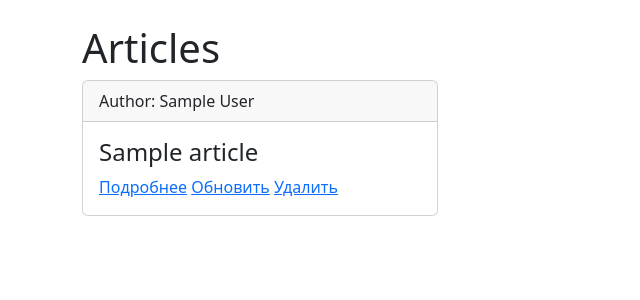
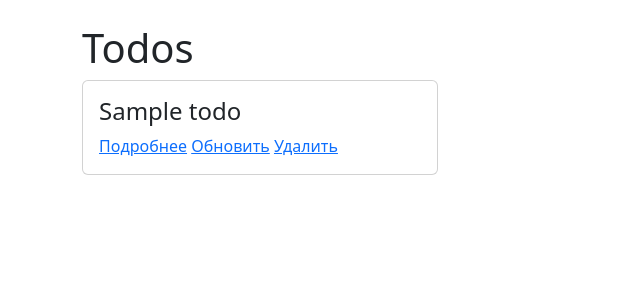
Before and after one commit to jamilyaastarkulova/homework_52_-Jamilya-_-Astarkulova-, a Django app: template webapp/templates/index.html in a window 1280 px wide. Shown: the part 56-356 px from the top of the page, without its empty margins (0-640 px from the left). Run offline with Django 5.2, Linux system fonts and the light colour scheme; tables that the repository leaves empty hold one stand-in row (values such as "Sample post"); the template is opened without the code that fills it: values that come from a table or form of the project are taken from there, most other values are stand-ins (such as "Sample title", 1, 10 or a date in 2020); some libraries are stand-ins or nearby versions.

Commit message:
Сохранил изменения

```diff
--- a/webapp/templates/create_todo.html
+++ b/webapp/templates/create_todo.html
@@ -1,10 +1,10 @@
 {% extends 'base.html' %}
 
-{% block title %}Article create{% endblock %}
+{% block title %}Todo create{% endblock %}
 
 {% block content %}
-    <h1>Create Article</h1>
+    <h1>Create Todo</h1>
 
-    {% include 'partial/article_form.html' with button_value="Создать" %}
+    {% include 'partial/todo_form.html' with button_value="Создать" %}
 
 {% endblock %}
--- a/webapp/templates/index.html
+++ b/webapp/templates/index.html
@@ -1,24 +1,21 @@
 {% extends 'base.html' %}
 
 {% block content %}
-    <h1>Articles</h1>
+    <h1>Todos</h1>
 
     <div class="row row-cols-3">
 
-        {% for article in articles %}
+        {% for todo in todos %}
             <div class="col mb-4">
                 <div class="card">
-                    <div class="card-header">
-                        Author: {{ article.author }}
-                    </div>
                     <div class="card-body">
-                        <h4 class="card-title">{{ article.title }}</h4>
+                        <h4 class="card-title">{{ todo.title }}</h4>
                         <div>
-                            <a href="{% url 'article_view' article.pk %}" class="btn-solid theme-primary">Подробнее</a>
-                            <a role="button" href="{% url 'article_update' article.pk %}"
+                            <a href="{% url 'todo_view' todo.pk %}" class="btn-solid theme-primary">Подробнее</a>
+                            <a role="button" href="{% url 'todo_update' todo.pk %}"
                                class="btn-solid theme-success">Обновить</a>
                             <a role="button"
-                               href="{% url 'article_delete' article.pk %}"
+                               href="{% url 'todo_delete' todo.pk %}"
                                class="btn-solid theme-danger">Удалить</a>
                         </div>
                     </div>
--- a/webapp/templates/update_todo.html
+++ b/webapp/templates/update_todo.html
@@ -3,8 +3,8 @@
 {% block title %}Article update{% endblock %}
 
 {% block content %}
-    <h1>Update Article</h1>
+    <h1>Update Todo</h1>
 
-    {% include 'partial/article_form.html' with button_value="Обновить" %}
+    {% include 'partial/todo_form.html' with button_value="Обновить" %}
 
 {% endblock %}
```
Also changed, not shown: webapp/templates/delete_todo.html (+4 -4 lines), webapp/templates/todo_view.html (+6 -7 lines).
